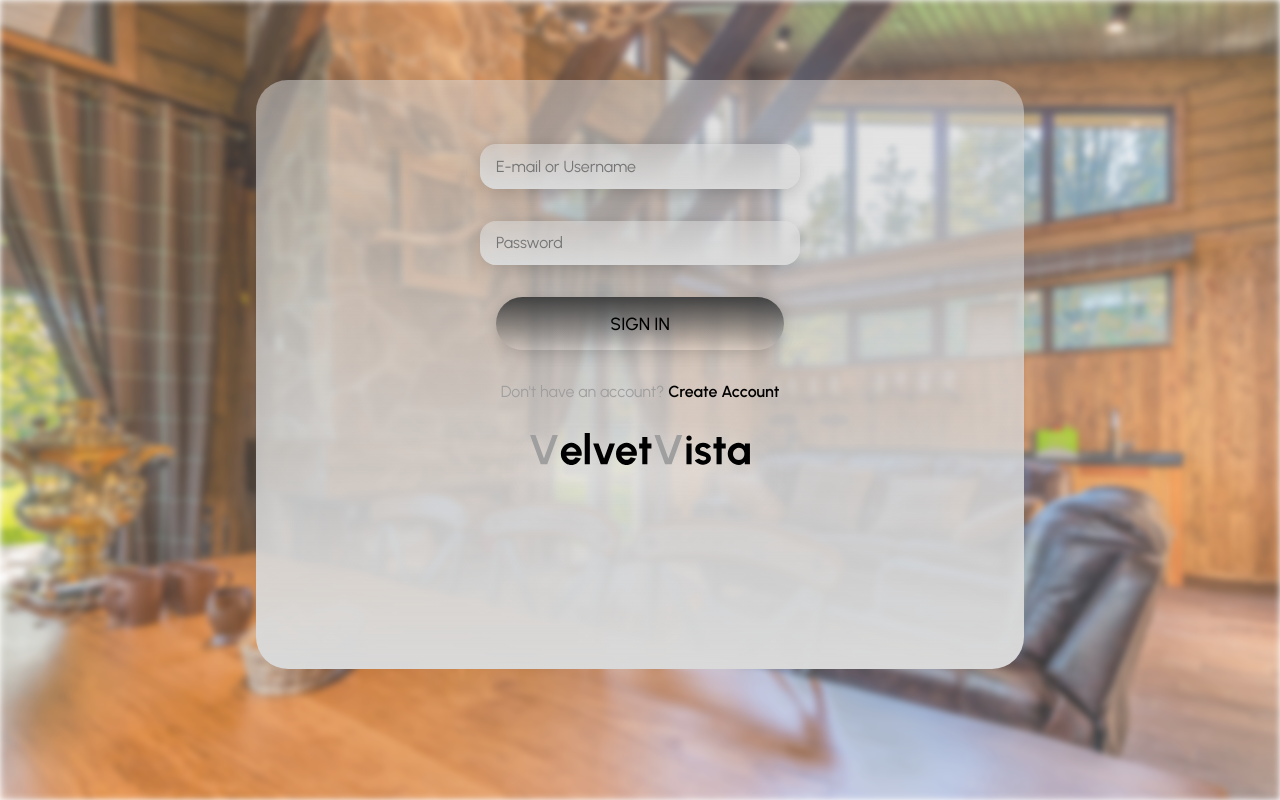
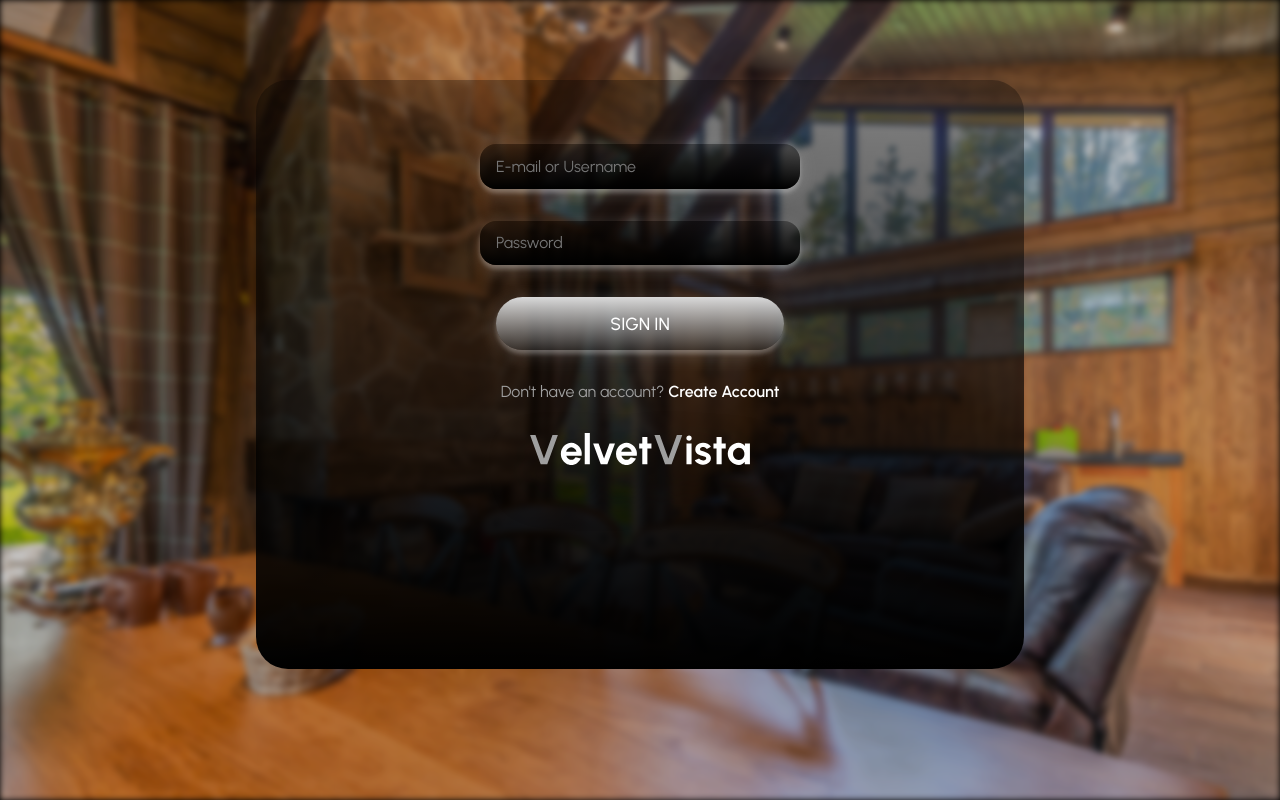
Before and after one commit to niyasrad/VelvetVista, a React (Vite) app in the folder frontend/: page /signin in a window 1280 px wide. Built offline with nearby package versions, Linux system fonts and the light colour scheme; no server answers.

Commit message:
feat(options): added theme swapping and context (#26)

```diff
--- a/frontend/src/components/dbar/DBar.styles.ts
+++ b/frontend/src/components/dbar/DBar.styles.ts
@@ -10,9 +10,14 @@
 
 export const DBarSO = styled.div`
     display: flex;
+    gap: 2rem;
+    cursor: pointer;
+`
+
+export const DBarChild = styled.div`
+    display: flex;
     align-items: center;
     gap: 0.5rem;
-    cursor: pointer;
 
     p {
         font-size: 1em;
@@ -24,6 +29,7 @@
     svg {
         width: 2rem;
         height: 2rem;
+        color: ${ props => props.theme.text };
     }
 
     @media only screen and (max-width: 990px) {
--- a/frontend/src/components/dbar/DBar.tsx
+++ b/frontend/src/components/dbar/DBar.tsx
@@ -1,20 +1,39 @@
 import { useGlobalContext } from "../../contexts/Global.context";
-import { DBarSO, DBarWrapper } from "./DBar.styles";
+import { ThemeEnum, useThemeContext } from "../../contexts/Theme.context";
+import { DBarChild, DBarSO, DBarWrapper } from "./DBar.styles";
 
 export default function DBar({ children }: { children: React.ReactNode }) {
 
     const { handleSignOut } = useGlobalContext()
+    const { theme, toggleTheme } = useThemeContext()
 
     return (
         <DBarWrapper>
             {children}
-            <DBarSO
+            <DBarSO>
+                <DBarChild
+                    onClick={toggleTheme}
+                >
+                    <p>{ theme === ThemeEnum.DARK ? 'Light' : 'Dark'}</p>
+                    {
+                        theme === ThemeEnum.DARK ?
+                        <svg xmlns="http://www.w3.org/2000/svg" fill="none" viewBox="0 0 24 24" strokeWidth={1.5} stroke="currentColor" className="w-6 h-6">
+                            <path strokeLinecap="round" strokeLinejoin="round" d="M21.752 15.002A9.718 9.718 0 0118 15.75c-5.385 0-9.75-4.365-9.75-9.75 0-1.33.266-2.597.748-3.752A9.753 9.753 0 003 11.25C3 16.635 7.365 21 12.75 21a9.753 9.753 0 009.002-5.998z" />
+                        </svg>
+                        :
+                        <svg xmlns="http://www.w3.org/2000/svg" fill="none" viewBox="0 0 24 24" strokeWidth={1.5} stroke="currentColor" className="w-6 h-6">
+                            <path strokeLinecap="round" strokeLinejoin="round" d="M12 3v2.25m6.364.386l-1.591 1.591M21 12h-2.25m-.386 6.364l-1.591-1.591M12 18.75V21m-4.773-4.227l-1.591 1.591M5.25 12H3m4.227-4.773L5.636 5.636M15.75 12a3.75 3.75 0 11-7.5 0 3.75 3.75 0 017.5 0z" />
+                        </svg>
+                    }
+                </DBarChild>
+                <DBarChild
                     onClick={handleSignOut}
                 >
                     <p>Sign Out</p>
                     <svg xmlns="http://www.w3.org/2000/svg" fill="none" viewBox="0 0 24 24" strokeWidth={1.5} stroke="currentColor" className="w-6 h-6">
                         <path strokeLinecap="round" strokeLinejoin="round" d="M15.75 9V5.25A2.25 2.25 0 0013.5 3h-6a2.25 2.25 0 00-2.25 2.25v13.5A2.25 2.25 0 007.5 21h6a2.25 2.25 0 002.25-2.25V15M12 9l-3 3m0 0l3 3m-3-3h12.75" />
                     </svg>
+                </DBarChild>
             </DBarSO>
         </DBarWrapper>
     )
--- a/frontend/src/components/home/homesearch/HomeSearch.styles.ts
+++ b/frontend/src/components/home/homesearch/HomeSearch.styles.ts
@@ -11,7 +11,7 @@
     box-sizing: border-box;
     justify-content: space-between;
     background: ${ props => props.theme.glassGradient };
-    box-shadow: 0px 4px 21px -3px rgba(0, 0, 0, 0.25), 0px 4px 4px 0px rgba(0, 0, 0, 0.25);
+    box-shadow: ${ props => props.theme.boxshadow };
     border-radius: 1rem;
 `
 
@@ -35,7 +35,7 @@
     outline: none;
     color: ${ props => props.theme.text };
     background: ${ props => props.theme.glassGradient };
-    box-shadow: 0px 4px 21px -3px rgba(0, 0, 0, 0.25), 0px 4px 4px 0px rgba(0, 0, 0, 0.25);
+    box-shadow: ${ props => props.theme.boxshadow };
     cursor: pointer;
     font-size: 1em;
     font-weight: ${ props => props.$usernameExists ? 400 : 600 };
--- a/frontend/src/components/prevchat/PrevChat.styles.ts
+++ b/frontend/src/components/prevchat/PrevChat.styles.ts
@@ -9,7 +9,7 @@
     box-sizing: border-box;
     border-radius: 0.5rem 0.5rem 2rem 0.5rem;
     background: ${ props => props.theme.messageGradient };
-    box-shadow: 0px 4px 15px -4px rgba(0, 0, 0, 0.25);
+    box-shadow: ${ props => props.theme.boxshadow };
     cursor: pointer;
 
     @media only screen and (max-width: 990px) {
--- a/frontend/src/containers/chat/Chat.styles.ts
+++ b/frontend/src/containers/chat/Chat.styles.ts
@@ -22,7 +22,7 @@
     padding: 2rem 3rem;
     box-sizing: border-box;
     background: ${props => props.theme.glassGradient};
-    box-shadow: 0px 4px 21px -3px rgba(0, 0, 0, 0.25), 0px 4px 4px 0px rgba(0, 0, 0, 0.25);
+    box-shadow: ${ props => props.theme.boxshadow };
 
     @media only screen and (max-width: 990px) {
         width: 100%;
@@ -77,7 +77,7 @@
     min-height: 3rem;
     box-sizing: border-box;
     background: ${ props => props.theme.glassGradient };
-    box-shadow: 0px 4px 21px -3px rgba(0, 0, 0, 0.25), 0px 4px 4px 0px rgba(0, 0, 0, 0.25);
+    box-shadow: ${ props => props.theme.boxshadow };
     border-radius: 1rem;
 
     input {
@@ -100,7 +100,7 @@
         outline: none;
         color: ${ props => props.theme.text };
         background: ${ props => props.theme.glassGradient };
-        box-shadow: 0px 4px 21px -3px rgba(0, 0, 0, 0.25), 0px 4px 4px 0px rgba(0, 0, 0, 0.25);
+        box-shadow: ${ props => props.theme.boxshadow };
         cursor: pointer;
         font-size: 1em;
     }
--- a/frontend/src/containers/user/user.styles.ts
+++ b/frontend/src/containers/user/user.styles.ts
@@ -61,7 +61,7 @@
     width: 20rem;
     max-width: 90%;
     border: none;
-    box-shadow: 0px 4px 21px -3px rgba(0, 0, 0, 0.25);
+    box-shadow: ${ props => props.theme.boxshadow };
     font-size: 1em;
     font-weight: 400;
 `
@@ -75,7 +75,7 @@
     width: 18rem;
     max-width: 100%;
     border: none;
-    box-shadow: 0px 4px 21px -3px rgba(0, 0, 0, 0.25);
+    box-shadow: ${ props => props.theme.boxshadow };
     font-size: 1.1em;
     font-weight: 500;
     cursor: pointer;
--- a/frontend/src/index.css
+++ b/frontend/src/index.css
@@ -9,7 +9,7 @@
 body {
     height: 100vh;
     width: 100%;
-    overflow: hidden;
+    position: fixed;
 }
 
 #root {
--- a/frontend/src/themes/Theme.styles.ts
+++ b/frontend/src/themes/Theme.styles.ts
@@ -5,7 +5,8 @@
     background: 'white',
     glassGradient: 'linear-gradient(0deg, #D9D9D9 0%, rgba(217, 217, 217, 0.50) 100%)',
     messageGradient: 'linear-gradient(180deg, #424242 0%, rgba(66, 66, 66, 0.00) 100%)',
-    dropshadow: 'drop-shadow(0px 20px 20px white)'
+    dropshadow: 'drop-shadow(0px 20px 20px white)',
+    boxshadow: '0px 4px 21px -3px rgba(0, 0, 0, 0.25), 0px 4px 4px 0px rgba(0, 0, 0, 0.25)'
 }
 
 export const darkTheme: DefaultTheme = {
@@ -13,5 +14,6 @@
     background: 'black',
     glassGradient: 'linear-gradient(0deg, #000 0%, rgba(0, 0, 0, 0.30) 100%)',
     messageGradient: 'linear-gradient(180deg, #D9D9D9 0%, rgba(66, 66, 66, 0.50) 100%)',
-    dropshadow: 'drop-shadow(0px 20px 20px black)'
+    dropshadow: 'drop-shadow(0px 20px 20px black)',
+    boxshadow: '0px 4px 21px -3px rgba(255, 255, 255, 0.25), 0px 4px 4px 0px rgba(255, 255, 255, 0.25)'
 }
--- a/frontend/src/themes/Theme.tsx
+++ b/frontend/src/themes/Theme.tsx
@@ -1,17 +1,18 @@
 import React, { useLayoutEffect, useState } from "react";
-import { ThemeContext } from "styled-components";
-import { ThemeEnum } from "../contexts/Theme.context";
+import { ThemeContext, ThemeEnum } from "../contexts/Theme.context";
 
 export default function Theme({ children }: { children : React.ReactNode }) {
 
-    const [theme, setTheme] = useState<string>('light')
+    const [theme, setTheme] = useState<ThemeEnum>(ThemeEnum.LIGHT)
 
     const toggleTheme = () => {
         if (theme === ThemeEnum.LIGHT) {
             setTheme(ThemeEnum.DARK)
+            localStorage.setItem('theme', 'dark')
             return
         }
         setTheme(ThemeEnum.LIGHT)
+        localStorage.setItem('theme', 'light')
     }
 
     useLayoutEffect(() => {
```
Lines whose indentation alone changed are shown as unchanged.
